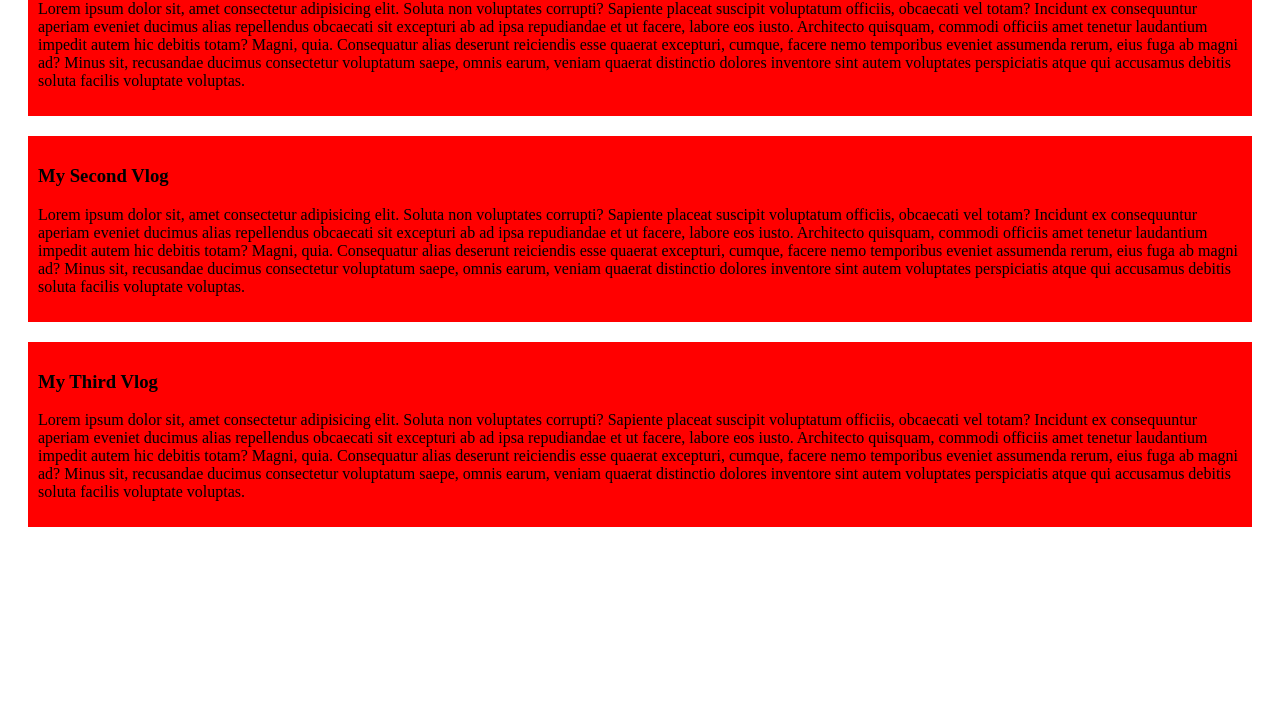
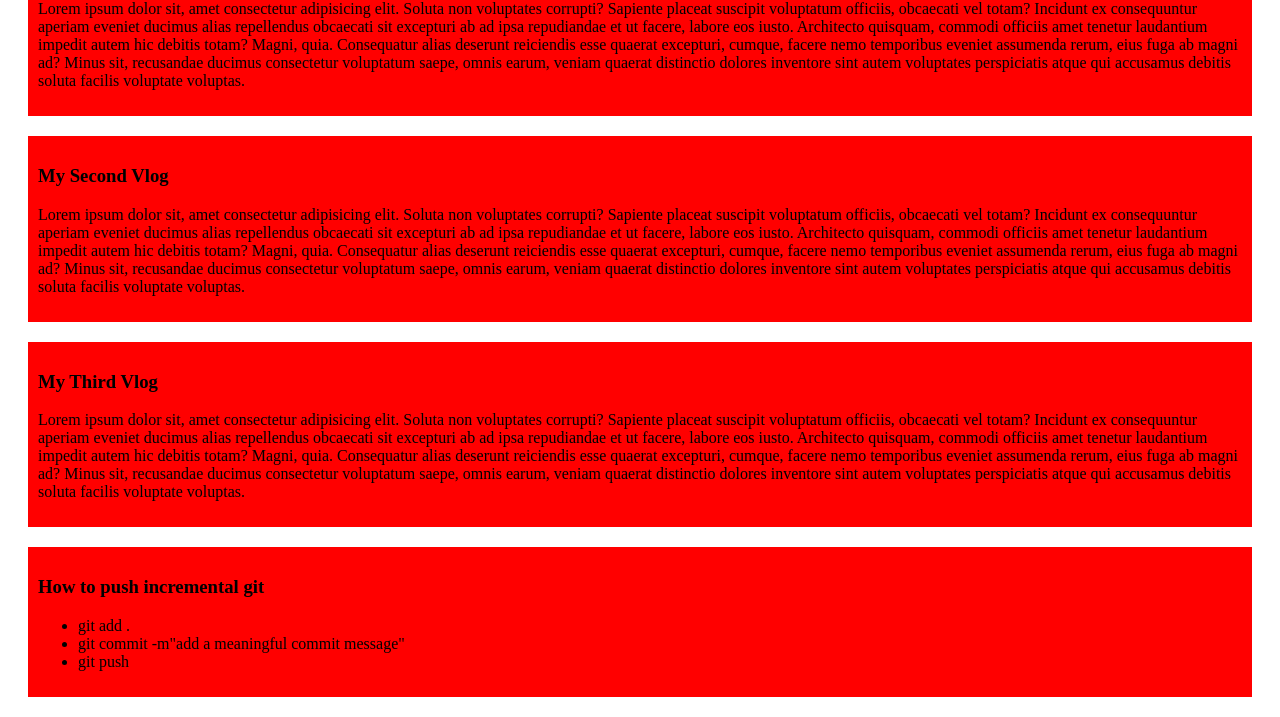
Before and after one commit to nafizsayshello/my-first-website, a plain HTML site: page index.html in a window 1280 px wide. Shown: the part 89-806 px from the top of the page. Drawn offline with Linux system fonts and the light colour scheme.

Commit message:
added git rules

```diff
--- a/index.html
+++ b/index.html
@@ -19,5 +19,17 @@
         <h3>My Third Vlog</h3>
         <p>Lorem ipsum dolor sit, amet consectetur adipisicing elit. Soluta non voluptates corrupti? Sapiente placeat suscipit voluptatum officiis, obcaecati vel totam? Incidunt ex consequuntur aperiam eveniet ducimus alias repellendus obcaecati sit excepturi ab ad ipsa repudiandae et ut facere, labore eos iusto. Architecto quisquam, commodi officiis amet tenetur laudantium impedit autem hic debitis totam? Magni, quia. Consequatur alias deserunt reiciendis esse quaerat excepturi, cumque, facere nemo temporibus eveniet assumenda rerum, eius fuga ab magni ad? Minus sit, recusandae ducimus consectetur voluptatum saepe, omnis earum, veniam quaerat distinctio dolores inventore sint autem voluptates perspiciatis atque qui accusamus debitis soluta facilis voluptate voluptas.</p>
     </div>
+    <div>
+        <h3>How to push incremental git</h3>
+        <p>
+            <ul>
+                <li>
+                    git add .
+                </li>
+                <li>git commit -m"add a meaningful commit message"</li>
+                <li>git push</li>
+            </ul>
+        </p>
+    </div>
 </body>
 </html>
```
